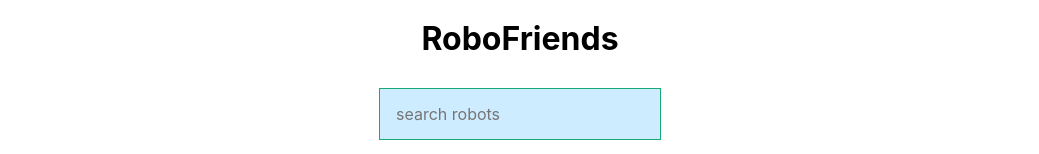
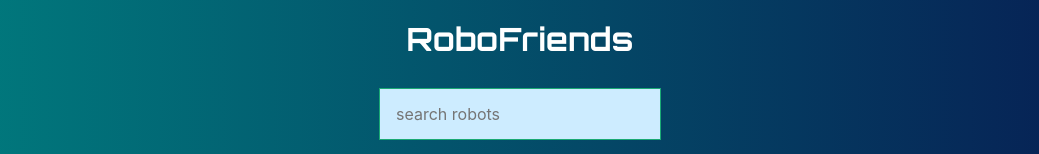
Before and after one commit to jamesmarcooo/Robofriends-Redux, a React (Create React App) app: page / in a window 1280 px wide. Shown: the top 154 px of the page, without its empty margins (120-1159 px from the left). Built offline with nearby package versions, Linux system fonts and the light colour scheme.

Commit message:
added style

```diff
--- a/src/index.css
+++ b/src/index.css
@@ -1,13 +1,26 @@
+@import url("https://fonts.googleapis.com/css2?family=Orbitron:wght@700&display=swap");
+
 body {
   margin: 0;
-  font-family: -apple-system, BlinkMacSystemFont, 'Segoe UI', 'Roboto', 'Oxygen',
-    'Ubuntu', 'Cantarell', 'Fira Sans', 'Droid Sans', 'Helvetica Neue',
+  font-family: -apple-system, BlinkMacSystemFont, "Segoe UI", "Roboto", "Oxygen",
+    "Ubuntu", "Cantarell", "Fira Sans", "Droid Sans", "Helvetica Neue",
     sans-serif;
   -webkit-font-smoothing: antialiased;
   -moz-osx-font-smoothing: grayscale;
+  background: linear-gradient(
+    to left,
+    rgba(7, 27, 82, 1) 0%,
+    rgba(0, 128, 128, 1) 100%
+  );
 }
 
 code {
-  font-family: source-code-pro, Menlo, Monaco, Consolas, 'Courier New',
+  font-family: source-code-pro, Menlo, Monaco, Consolas, "Courier New",
     monospace;
 }
+
+h1 {
+  color: white;
+  font-family: "Orbitron";
+  font-size: 2rem;
+}
```
